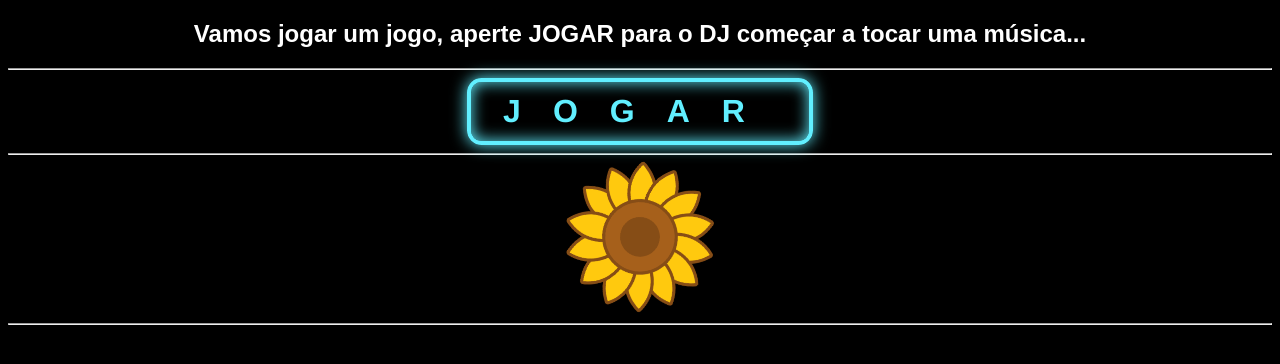
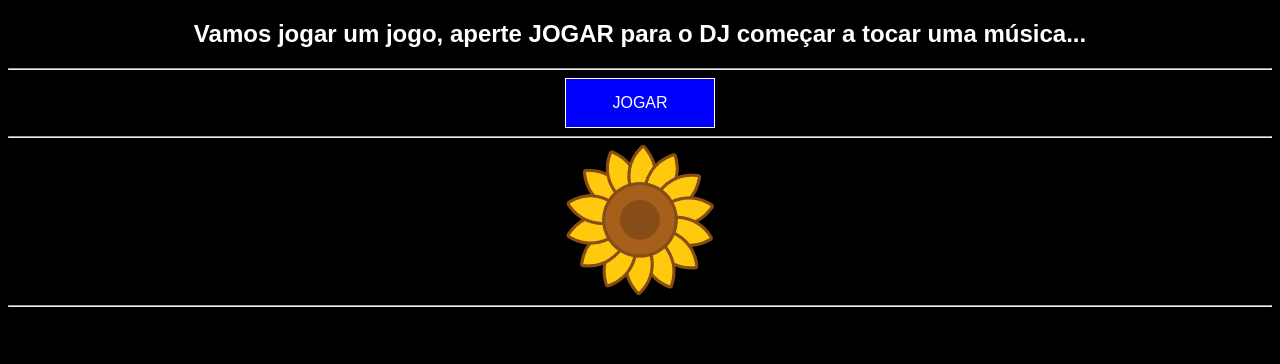
Before and after one commit to silas2d/pamirida, a plain HTML site: page index2.html in a window 1280 px wide. Drawn offline with Linux system fonts and the light colour scheme.

Commit message:
Update index2.html

```diff
--- a/index2.html
+++ b/index2.html
@@ -13,7 +13,7 @@
       <h2>Vamos jogar um jogo, aperte JOGAR para o DJ começar a tocar uma música... </h2>
       <hr>
       <div class="btn-group">
-        <button class="button2" onclick="window.location.href='333.html';">JOGAR</button>
+        <button class="button" onclick="window.location.href='333.html';">JOGAR</button>
       </div>
       <hr>
       <img src="imgs/girassol.png" width="150px" alt="Girassol">
```
